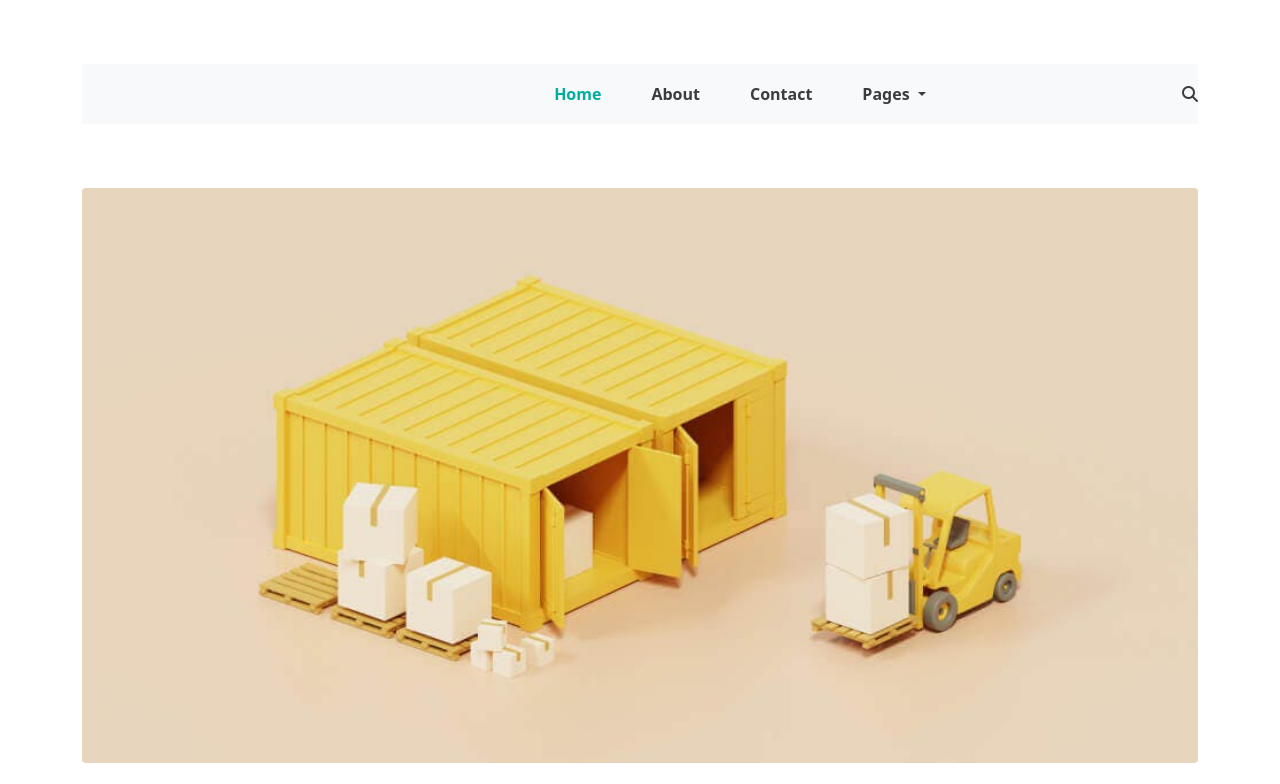
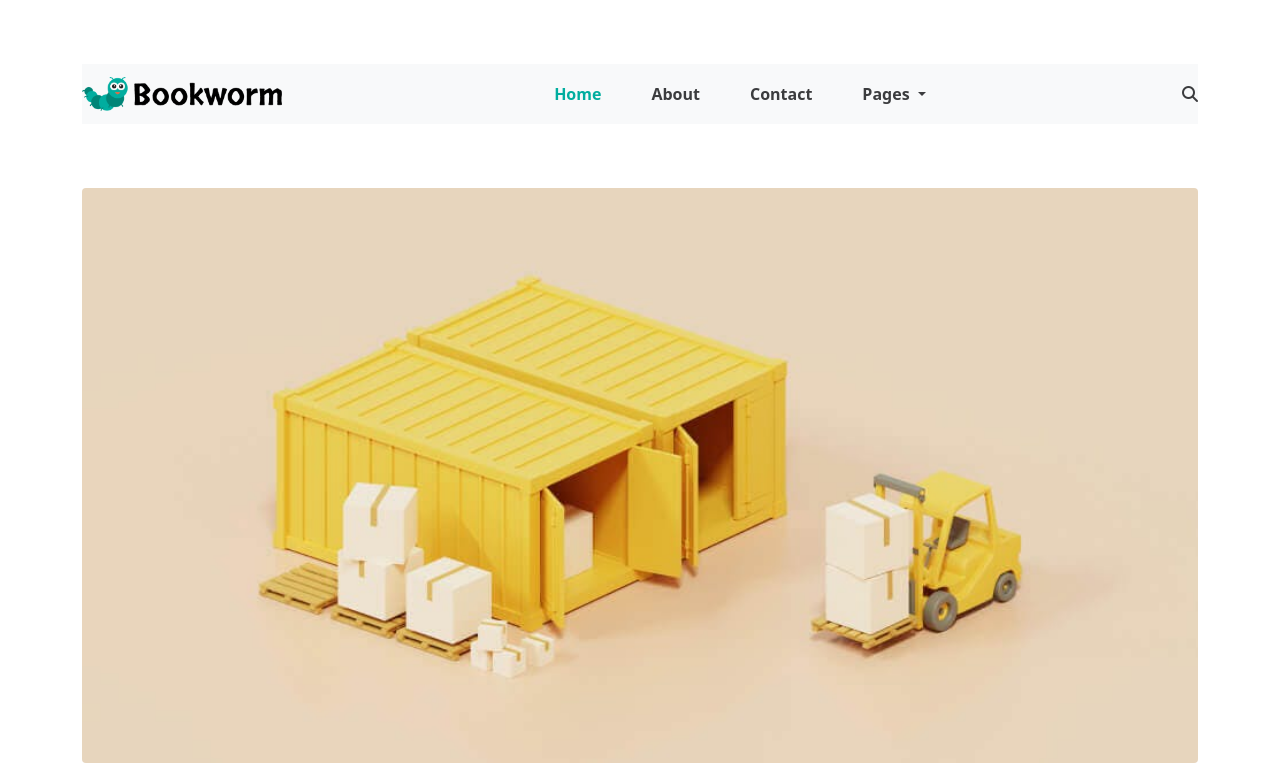
Before and after one commit to Dixit-design/bookworn, a plain HTML site: page index.html in a window 1280 px wide. Shown: the top 784 px of the page. Drawn offline with Linux system fonts and the light colour scheme; the site is published under a folder, as on GitHub Pages, so addresses that start at the root find nothing.

Commit message:
Update index.html

```diff
--- a/index.html
+++ b/index.html
@@ -31,7 +31,7 @@
                         <nav class="navbar navbar-expand-lg navbar-light bg-light ">
                             <div class="container-fluid p-0 ">
 
-                                <a class="navbar-brand logo" href="index.html"><img src="/img/logo.png" alt=""
+                                <a class="navbar-brand logo" href="index.html"><img src="./img/logo.png" alt=""
                                         width="100%"></a>
 
                                 <button class="navbar-toggler" type="button" data-bs-toggle="collapse"
```
